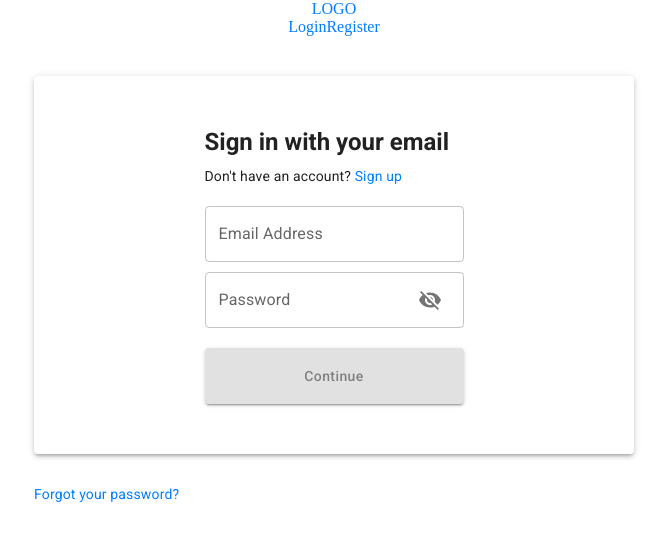
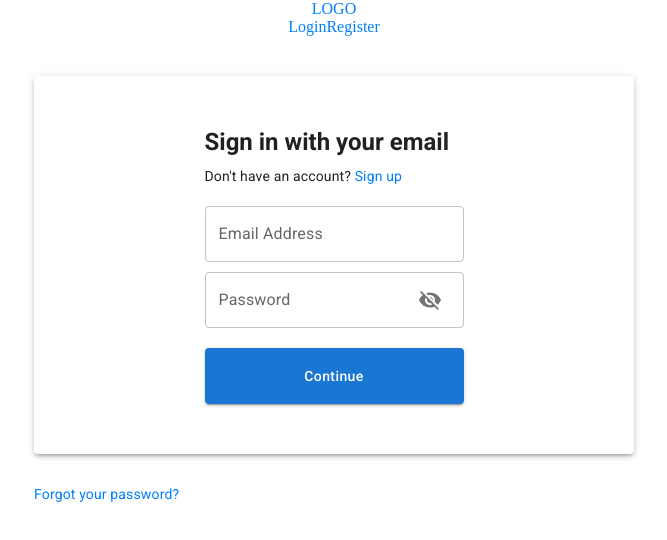
Before and after one commit to tomaszdz89/Streaming, a React (Create React App) app: page /login in a window 1280 px wide. Shown: the top 540 px of the page, without its empty margins (306-973 px from the left). Built offline with nearby package versions, Linux system fonts and the light colour scheme.

Commit message:
fix: Fix login form - remove validation

```diff
--- a/src/components/Login.tsx
+++ b/src/components/Login.tsx
@@ -1,7 +1,7 @@
 import React, { useState } from 'react'
 import Paper from '@mui/material/Paper'
 import Box from '@mui/material/Box'
-import FormControl from '@mui/material/FormControl'
+// import FormControl from '@mui/material/FormControl'
 import TextField from '@mui/material/TextField'
 import InputAdornment from '@mui/material/InputAdornment'
 import Visibility from '@mui/icons-material/Visibility'
@@ -52,12 +52,9 @@ const Login = (): JSX.Element => {
               Don&apos;t have an account? <Link to="/register">Sign up</Link>
             </Typography>
           </Box>
-          <Box component="form">
+          <form>
             <Grid container direction="column" gap="10px">
-              <FormControl style={{ width: '100%' }}>
                 <TextField label="Email Address"></TextField>
-              </FormControl>
-              <FormControl style={{ width: '100%' }}>
                 <TextField
                   label="Password"
                   type={showPassword ? 'text' : 'password'}
@@ -71,22 +68,20 @@ const Login = (): JSX.Element => {
                     )
                   }}
                 ></TextField>
-              </FormControl>
               <Button
                 variant="contained"
+                color="primary"
                 style={{
                   marginTop: '10px',
                   width: '100%',
                   height: '56px',
-                  background: '#e1e1e1',
-                  color: '#808080',
                   textTransform: 'capitalize'
                 }}
               >
                 Continue
               </Button>
             </Grid>
-          </Box>
+          </form>
         </Box>
       </Paper>
       <Typography
```
